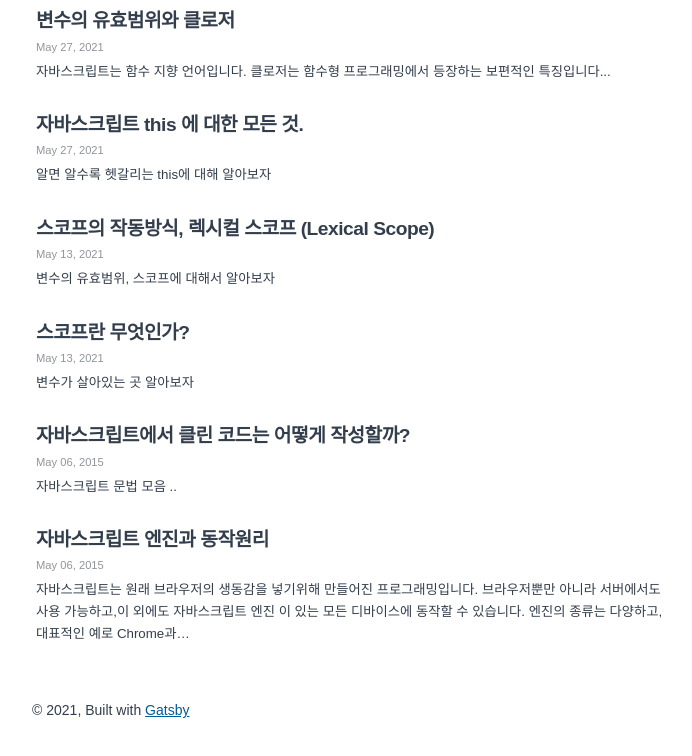
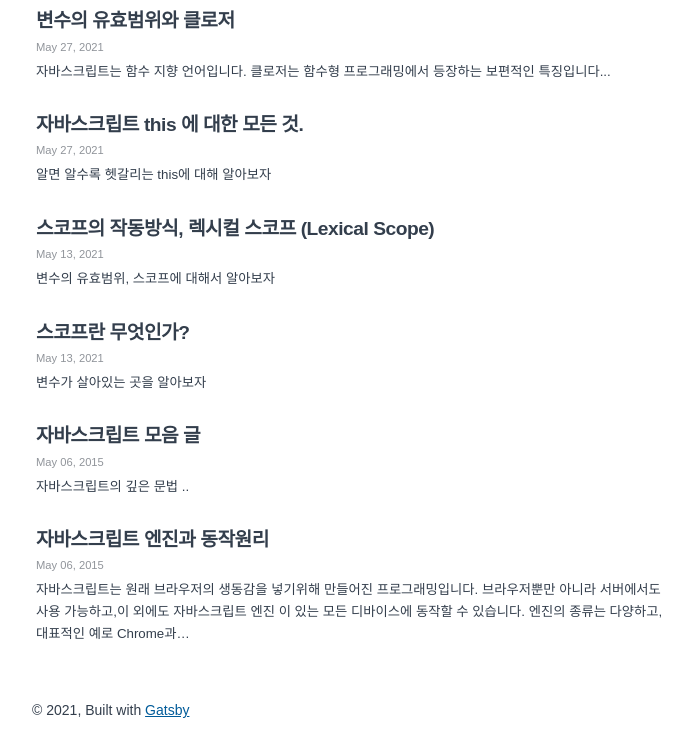
Before and after one commit to sim-eunzi/sim-eunzi.github.io, a Gatsby site: page / in a window 1280 px wide. Shown: the part 320-1076 px from the top of the page, without its empty margins (292-984 px from the left). Built offline with nearby package versions, Linux system fonts and the light colour scheme; Gatsby itself is replaced by a stand-in of ours.

Commit message:
자바스크립트 모음글 수정

```diff
--- a/content/blog/javascript/index.md
+++ b/content/blog/javascript/index.md
@@ -1,6 +1,6 @@
 ---
-title: 자바스크립트에서 클린 코드는 어떻게 작성할까?
+title: 자바스크립트 모음 글
 date: "2015-05-06T23:46:37.121Z"
 ---
 
-자바스크립트 문법 모음 ..
+자바스크립트의 깊은 문법 ..
--- a/content/blog/javascript/javascript-scope.md
+++ b/content/blog/javascript/javascript-scope.md
@@ -1,7 +1,7 @@
 ---
 title: 스코프란 무엇인가?
 date: '2021-05-13T20:30:37.121Z'
-description: '변수가 살아있는 곳 알아보자'
+description: '변수가 살아있는 곳을 알아보자'
 ---
 
 프로그래밍을 하다보면 변수는 어디에 살아있는지, 프로그램이 필요한 변수는 어떻게 찾는지 의문이 든다.
```
